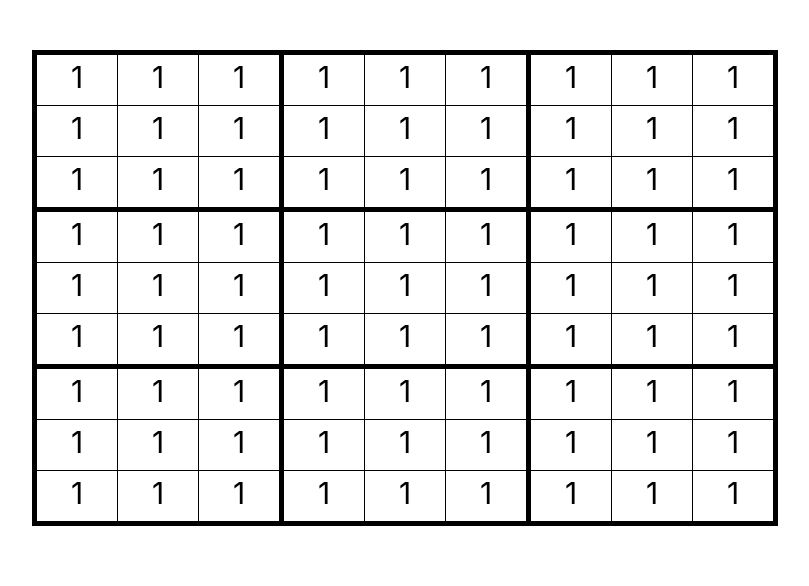
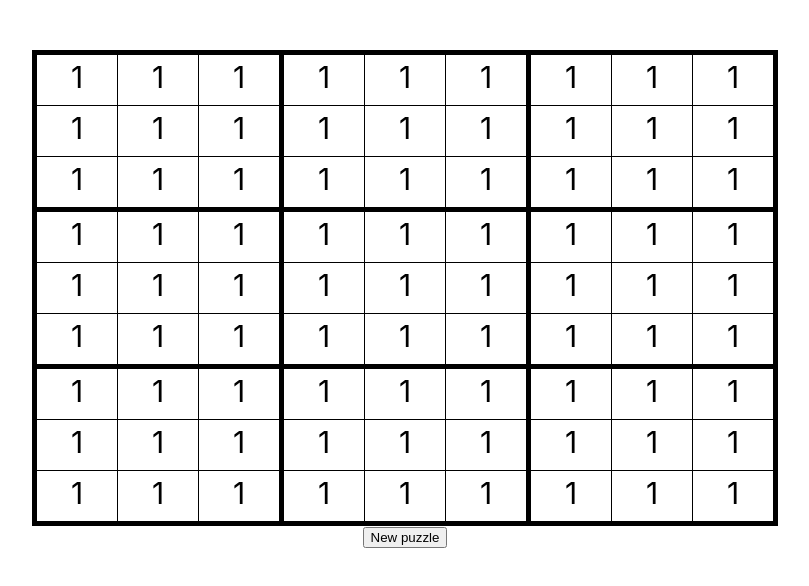
Before and after one commit to RohitTalwalkar/sanskrit-sudoku, a React (Create React App) app: page / in a window 1280 px wide. Shown: the top 586 px of the page, without its empty margins (235-1044 px from the left). Built offline with nearby package versions, Linux system fonts and the light colour scheme.

Commit message:
add sudoku lib and new puzzle button

```diff
--- a/package.json
+++ b/package.json
@@ -3,6 +3,7 @@
   "version": "0.1.0",
   "private": true,
   "dependencies": {
+    "@algorithm.ts/sudoku": "^4.0.3",
     "@testing-library/jest-dom": "^5.17.0",
     "@testing-library/react": "^13.4.0",
     "@testing-library/user-event": "^13.5.0",
--- a/src/App.tsx
+++ b/src/App.tsx
@@ -1,10 +1,28 @@
 import "./App.css";
 import { Board } from "./components/Board";
 
+import { useState } from "react";
+import { PuzzleButton } from "./components/PuzzleButton";
+
+const INITIAL_BOARD = [
+  [0, 0, 0, 0, 0, 0, 0, 0, 0],
+  [0, 0, 0, 0, 0, 0, 0, 0, 0],
+  [0, 0, 0, 0, 0, 0, 0, 0, 0],
+  [0, 0, 0, 0, 0, 0, 0, 0, 0],
+  [0, 0, 0, 0, 0, 0, 0, 0, 0],
+  [0, 0, 0, 0, 0, 0, 0, 0, 0],
+  [0, 0, 0, 0, 0, 0, 0, 0, 0],
+  [0, 0, 0, 0, 0, 0, 0, 0, 0],
+  [0, 0, 0, 0, 0, 0, 0, 0, 0],
+];
+
 function App() {
+  const [boardState, setBoardState] = useState(INITIAL_BOARD);
+
   return (
     <div className="App">
-      <Board />
+      <Board {...{ boardState, setBoardState }} />
+      <PuzzleButton {...{ setBoardState }} />
     </div>
   );
 }
--- a/src/components/Board.tsx
+++ b/src/components/Board.tsx
@@ -1,19 +1,10 @@
-import { useState } from "react";
+type Props = {
+  boardState: Array<number[]>;
+  setBoardState: any;
+};
 
-const INITIAL_BOARD = [
-  [0, 0, 0, 0, 0, 0, 0, 0, 0],
-  [0, 0, 0, 0, 0, 0, 0, 0, 0],
-  [0, 0, 0, 0, 0, 0, 0, 0, 0],
-  [0, 0, 0, 0, 0, 0, 0, 0, 0],
-  [0, 0, 0, 0, 0, 0, 0, 0, 0],
-  [0, 0, 0, 0, 0, 0, 0, 0, 0],
-  [0, 0, 0, 0, 0, 0, 0, 0, 0],
-  [0, 0, 0, 0, 0, 0, 0, 0, 0],
-  [0, 0, 0, 0, 0, 0, 0, 0, 0],
-];
-
-export const Board = () => {
-  const [boardState, setBoardState] = useState(INITIAL_BOARD);
+export const Board = (props: Props) => {
+  const { boardState, setBoardState } = props;
   return (
     <>
       {boardState.map((row, index_1) => {
--- /dev/null
+++ b/src/components/PuzzleButton.tsx
@@ -0,0 +1,23 @@
+import { SudokuCreator } from "@algorithm.ts/sudoku";
+
+export const PuzzleButton = (props: any) => {
+  const { setBoardState } = props;
+  const generateNewPuzzle = () => {
+    // 3 x 3 = 9
+    const creator = new SudokuCreator({ childMatrixWidth: 3 });
+    const puzzleBoard = creator.createSudoku();
+    const newBoard = [] as Array<number[]>;
+    let boardRow = [];
+    for (let item of puzzleBoard.puzzle) {
+      boardRow.push(item);
+      if (boardRow.length === 9) {
+        newBoard.push([...boardRow]);
+        boardRow = [];
+      }
+    }
+    setBoardState(newBoard);
+  };
+  return (
+    <input type="button" onClick={generateNewPuzzle} value={"New puzzle"} />
+  );
+};
```
Also changed, not shown: 1 other file (tests, documents, lock files or other folders).
